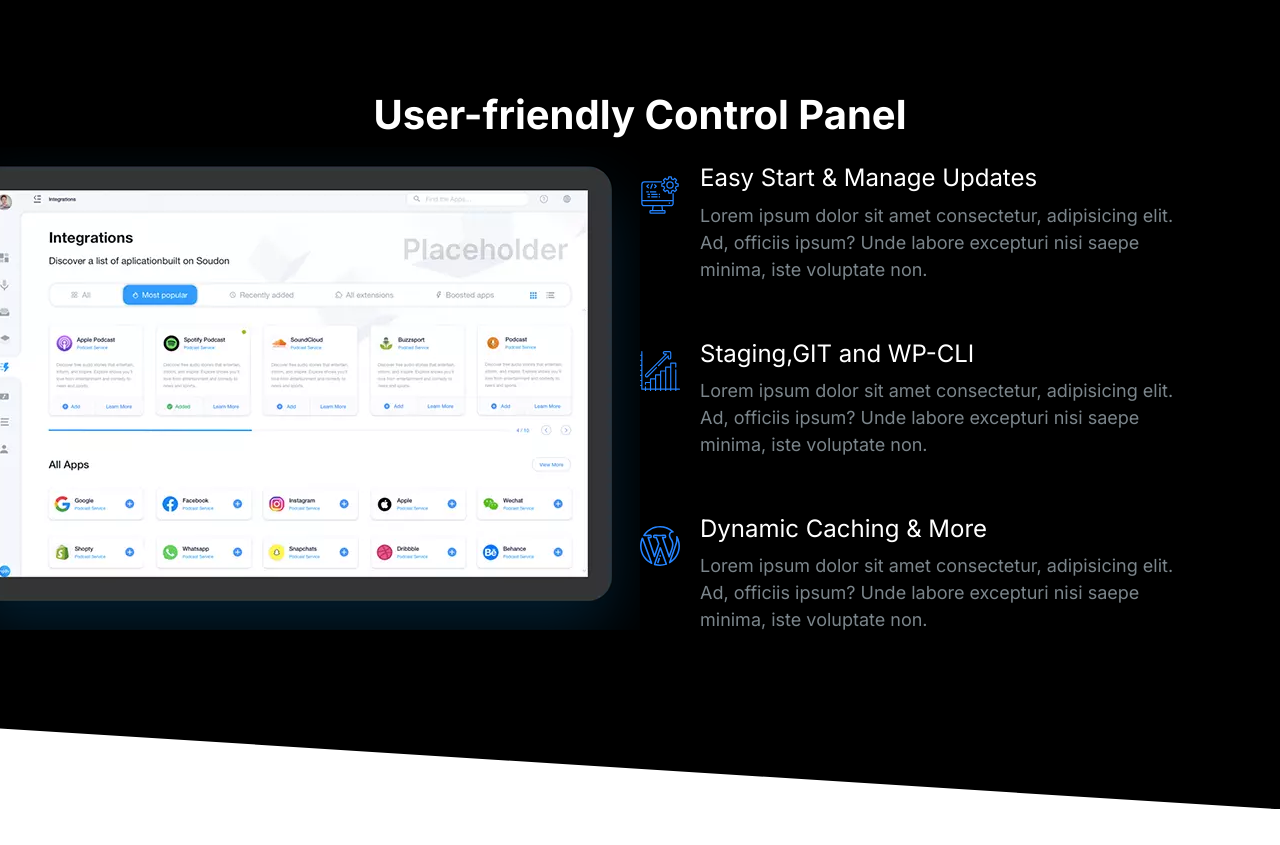
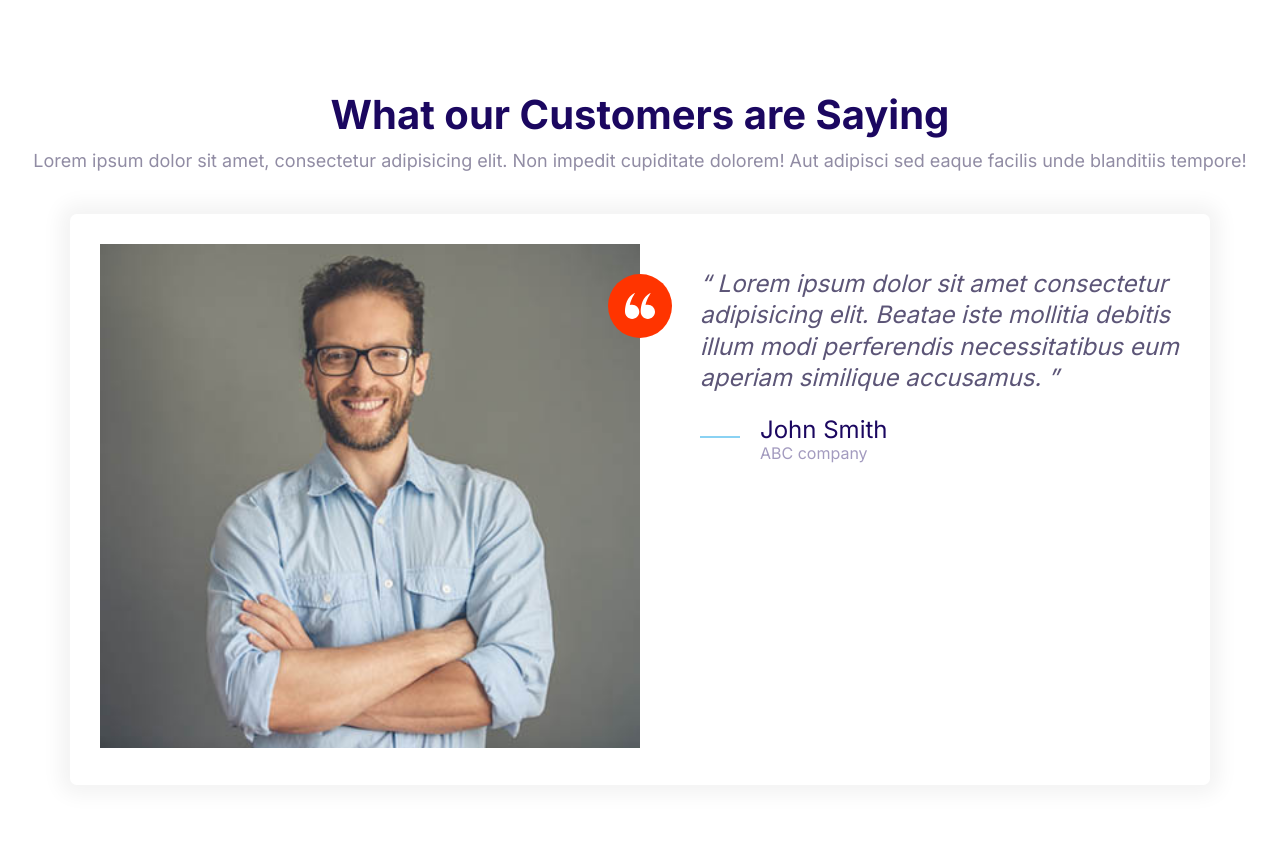
Before and after one commit to RaveenaReddyGinjala/HTML-CSS, a plain HTML site: page index.html in a window 1280 px wide. Before the commit the page ends 809 px from the top, so only its background shows below. Drawn offline with Linux system fonts and the light colour scheme.

Commit message:
Build testimonial block.

```diff
--- a/css/styles.css
+++ b/css/styles.css
@@ -615,6 +615,8 @@
 
   .block__header {
     text-align: center;
+    margin-bottom:4rem;
+
   }
 
   .block__heading {
--- a/index.html
+++ b/index.html
@@ -15,75 +15,51 @@
     <title>Document</title>
   </head>
   <body>
-    <section class="block block--dark block--skewed-right block-showcase">
+    <section class="block">
       <header class="block__header">
-        <h2>User-friendly Control Panel</h2>
+        <h2>What our Customers are Saying</h2>
+        <p>
+          Lorem ipsum dolor sit amet, consectetur adipisicing elit. Non impedit
+          cupiditate dolorem! Aut adipisci sed eaque facilis unde blanditiis
+          tempore!
+        </p>
       </header>
-      <div class="container grid grid--1x2">
-        <picture class="block-showcase__image">
-          <source
-            type="image/webp"
-            srcset="images/ipad.webp 1x, images/ipad@2x.webp 2x"
+      <div class="container">
+        <div class="card testimonial">
+          <div class="grid grid--1x2">
+            <div class="testimonial__image">
+              <img
+                src="images/testimonial.jpg"
+                alt="A happy, smiling customer"
               />
-          <source
-            type="image/png"
-            srcset="images/ipad.png 1x, images/ipad@2x.png 2x"
-          />
-          <img src="images/ipad.png" alt="" />
-        </picture>
-        <ul class="list">
-          <li>
+              <span class="icon-container icon-container--accent">
+                <svg class="icon icon--white icon--small">
+                  <use xlink:href="images/sprite.svg#quotes"></use>
+                </svg>
+              </span>
+            </div>
+            <blockquote class="quote">
+              <p class="quote__text">
+                Lorem ipsum dolor sit amet consectetur adipisicing elit. Beatae
+                iste mollitia debitis illum modi perferendis necessitatibus eum
+                aperiam similique accusamus.
+              </p>
+              <footer>
                 <div class="media">
                   <div class="media__image">
-                <svg class="icon icon--primary">
-                  <use xlink:href="images/sprite.svg#computer"></use>
+                    <svg class="icon icon--primary quote__line">
+                      <use xlink:href="images/sprite.svg#line"></use>
                     </svg>
                   </div>
                   <div class="media__body">
-                <h3 class="media__title">Easy Start & Manage Updates</h3>
-                <p>
-                  Lorem ipsum dolor sit amet consectetur, adipisicing elit. Ad,
-                  officiis ipsum? Unde labore excepturi nisi saepe minima, iste
-                  voluptate non.
-                </p>
+                    <h3 class="media__title quote__author">John Smith</h3>
+                    <p class="quote__organization">ABC company</p>
                   </div>
                 </div>
-          </li>
-          <li>
-            <div class="media">
-              <div class="media__image">
-                <svg class="icon icon--primary">
-                  <use xlink:href="images/sprite.svg#growth"></use>
-                </svg>
-              </div>
-              <div class="media__body">
-                <h3 class="media__title">Staging,GIT and WP-CLI</h3>
-                <p>
-                  Lorem ipsum dolor sit amet consectetur, adipisicing elit. Ad,
-                  officiis ipsum? Unde labore excepturi nisi saepe minima, iste
-                  voluptate non.
-                </p>
+              </footer>
+            </blockquote>
           </div>
         </div>
-          </li>
-          <li>
-            <div class="media">
-              <div class="media__image">
-                <svg class="icon icon--primary">
-                  <use xlink:href="images/sprite.svg#wordpress"></use>
-                </svg>
-              </div>
-              <div class="media__body">
-                <h3 class="media__title">Dynamic Caching & More</h3>
-                <p>
-                  Lorem ipsum dolor sit amet consectetur, adipisicing elit. Ad,
-                  officiis ipsum? Unde labore excepturi nisi saepe minima, iste
-                  voluptate non.
-                </p>
-              </div>
-            </div>
-          </li>
-        </ul>
       </div>
     </section>
   </body>
```
Also changed, not shown: components/testimonial block.html (added, +44 -0 lines). Lines whose indentation alone changed are shown as unchanged.
